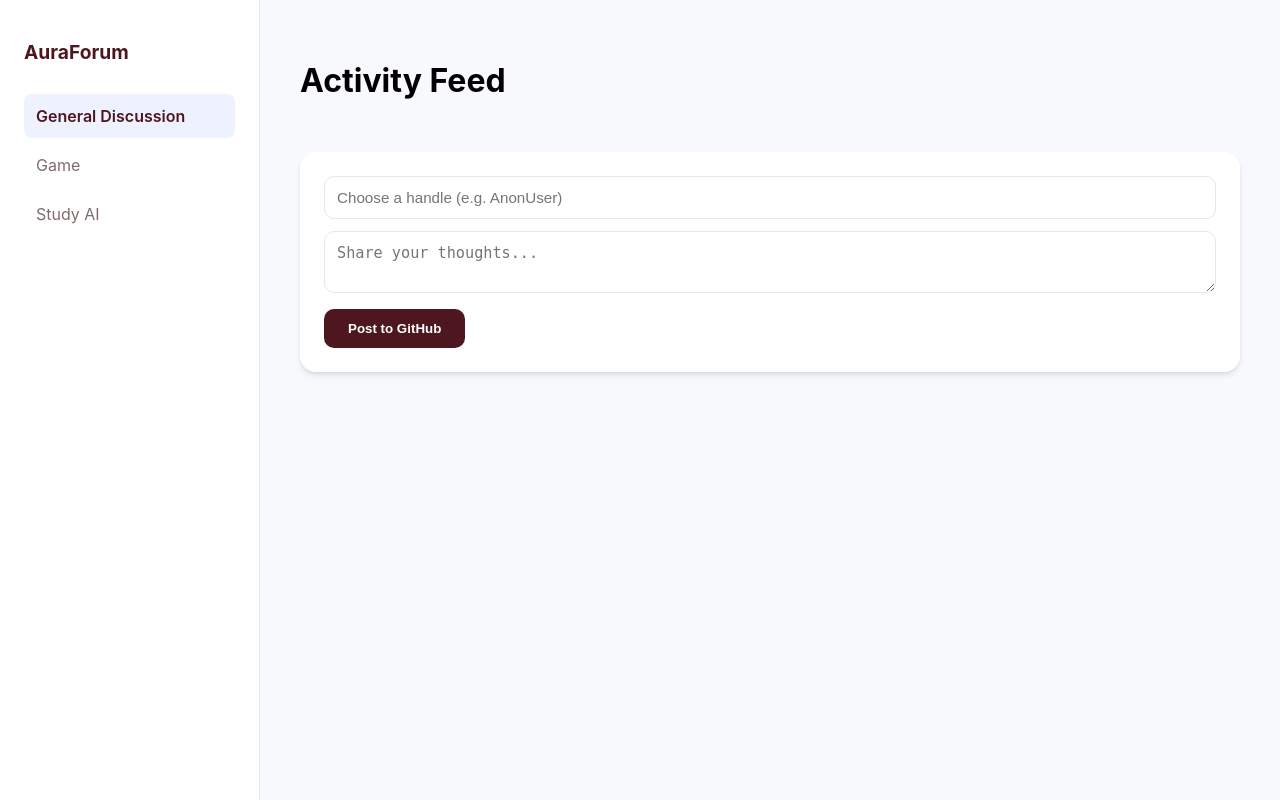
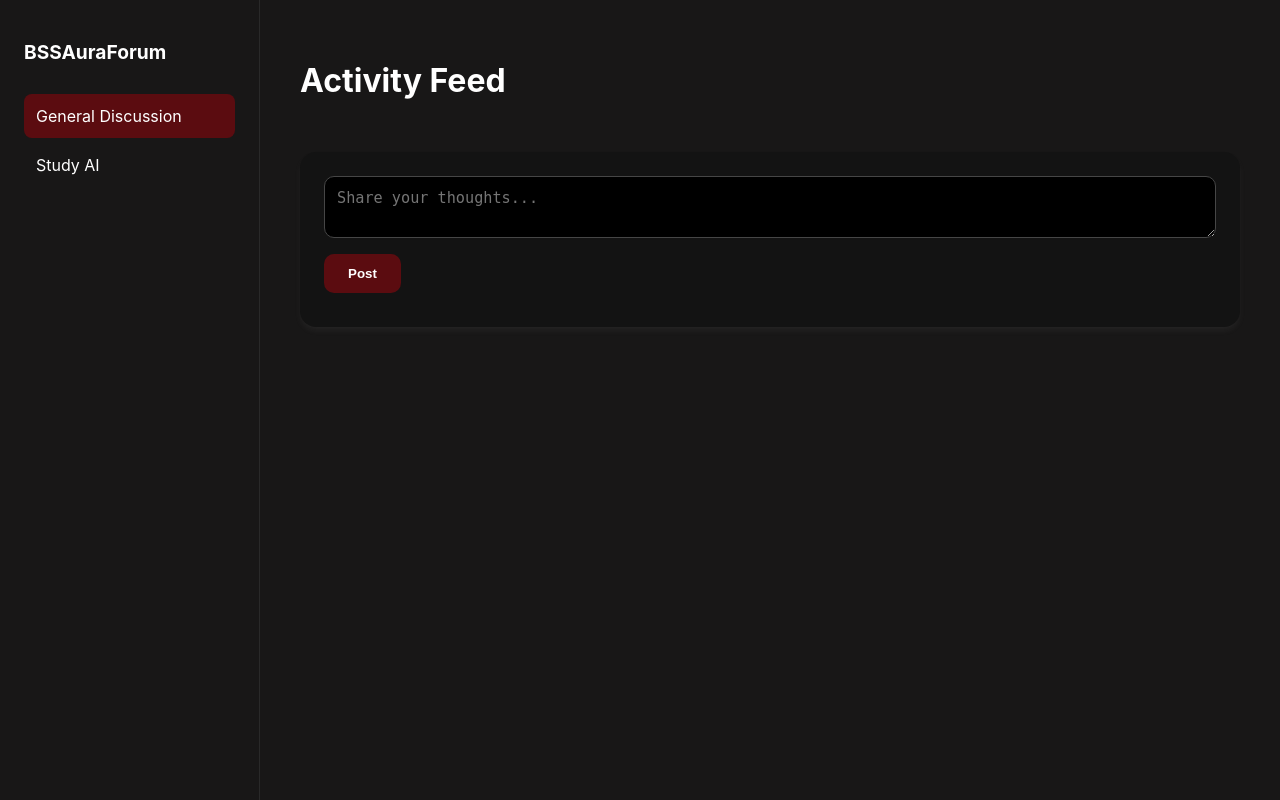
Before and after one commit to rongfeng1203/BSS-Aura-Forum, a Flask app: template templates/index.html in a window 1280 px wide. Run offline with Flask 3, Linux system fonts and the light colour scheme; the template is opened without the code that fills it, so the values that code supplies are empty.

Commit message:
website ui updated

```diff
--- a/templates/index.html
+++ b/templates/index.html
@@ -6,12 +6,12 @@
     <title>Forum Dashboard</title>
     <style>
         :root {
-            --bg-main: #F8F9FD;
-            --sidebar-bg: #FFFFFF;
-            --accent: #4e1720;
-            --text-main: #371f22;
-            --text-muted: #806b6c;
-            --card-shadow: 0 4px 6px -1px rgba(0, 0, 0, 0.1), 0 2px 4px -1px rgba(0, 0, 0, 0.06);
+            --bg-main: #181717;
+            --sidebar-bg: #181717;
+            --accent: #ffffff;
+            --text-main: #454545;
+            --text-muted: #ffffff;
+            --card-shadow: 0 4px 6px -1px rgba(170, 170, 170, 0.1), 0 2px 4px -1px rgba(0, 0, 0, 0.06);
         }
 
         * { box-sizing: border-box; }
@@ -27,7 +27,7 @@
         nav {
             width: 260px;
             background: var(--sidebar-bg);
-            border-right: 1px solid #E5E7EB;
+            border-right: 1px solid #292929;
             padding: 24px;
             display: flex;
             flex-direction: column;
@@ -42,16 +42,16 @@
             margin-bottom: 5px;
             transition: 0.2s;
         }
-        .nav-item.active { background: #EEF2FF; color: var(--accent); font-weight: 600; }
+        .nav-item.active { background: #5b0c10; color: var(--accent);}
 
         /* MAIN CONTENT */
         main { flex: 1; overflow-y: auto; padding: 40px; }
 
-        .header-row { display: flex; justify-content: space-between; align-items: center; margin-bottom: 30px; }
+        .header-row { color: white; display: flex; justify-content: space-between; align-items: center; margin-bottom: 30px; }
 
         /* THE INPUT CARD */
         .input-card {
-            background: white;
+            background: rgb(19, 19, 19);
             padding: 24px;
             border-radius: 16px;
             box-shadow: var(--card-shadow);
@@ -60,7 +60,9 @@
 
         input, textarea {
             width: 100%;
-            border: 1px solid #E5E7EB;
+            background: black;
+            border: 1px solid #464646;
+            color: white;
             border-radius: 10px;
             padding: 12px;
             margin-bottom: 12px;
@@ -70,8 +72,8 @@
         input:focus, textarea:focus { border-color: var(--accent); ring: 2px var(--accent); }
 
         .btn-primary {
-            background: var(--accent);
-            color: white;
+            background: #5b0c10;
+            color: rgb(255, 255, 255);
             border: none;
             padding: 12px 24px;
             border-radius: 10px;
@@ -83,7 +85,7 @@
 
         /* FEED CARDS */
         .post-card {
-            background: white;
+            background: rgb(44, 44, 44);
             padding: 20px;
             border-radius: 16px;
             box-shadow: var(--card-shadow);
@@ -94,32 +96,30 @@
         .post-card:hover { border-color: var(--accent); }
 
         .post-header { display: flex; align-items: center; margin-bottom: 12px; }
-        .avatar-circle {
-            width: 40px;
-            height: 40px;
-            background: #E0E7FF;
-            border-radius: 50%;
-            margin-right: 12px;
-            display: flex;
-            align-items: center;
-            justify-content: center;
-            color: var(--accent);
-            font-weight: bold;
-        }
-        .post-author { font-weight: 600; color: var(--text-main); }
+
         .post-time { font-size: 0.8rem; color: var(--text-muted); margin-left: auto; }
-        .post-body { color: #4B5563; line-height: 1.5; }
+        .post-body { color: #000000; line-height: 1.5; }
 
     </style>
 </head>
 <body>
 
     <nav>
-        <h2>AuraForum</h2>
-        <div class="nav-item active">General Discussion</div>
-        <div class="nav-item">Game</div>
-        <div class="nav-item">Study AI</div>
+        <h2>BSSAuraForum</h2>
+        <a class="nav-item active">General Discussion</a>
+        <a class="nav-item">Study AI</a>
     </nav>
+
+    <script>
+    document.querySelectorAll('.nav-item').forEach(item => {
+        item.addEventListener('click', function() {
+            // Remove 'active' class from all nav items
+            document.querySelectorAll('.nav-item').forEach(i => i.classList.remove('active'));
+            // Add 'active' class to the clicked item
+            this.classList.add('active');
+        });
+    });
+    </script>
 
     <main>
         <div class="header-row">
@@ -127,14 +127,78 @@
         </div>
 
         <div class="input-card">
-            <input type="text" id="nickname" placeholder="Choose a handle (e.g. AnonUser)">
-            <textarea id="message" placeholder="Share your thoughts..."></textarea>
-            <button class="btn-primary" id="submitBtn">Post to GitHub</button>
+            <textarea id="messageInput" placeholder="Share your thoughts..."></textarea>
+            <button class="btn-primary" id="submitBtn">Post</button>
+            <div id="statusMessage" style="color: white; font-size: 0.8rem; margin-top: 10px;"></div>
         </div>
 
         <div id="feed-container">
             </div>
     </main>
 
+    <script>
+        document.querySelectorAll('.nav-item').forEach(item => {
+            item.addEventListener('click', function() {
+                document.querySelectorAll('.nav-item').forEach(i => i.classList.remove('active'));
+                this.classList.add('active');
+            });
+        });
+
+        // Configuration
+        const PROXY_URL = 'insert proxy url here';
+
+        const submitBtn = document.getElementById('submitBtn');
+        const messageInput = document.getElementById('messageInput');
+        const statusMessage = document.getElementById('statusMessage');
+        const feedContainer = document.getElementById('feed-container');
+
+        // Post Submission
+        submitBtn.addEventListener('click', async () => {
+            const body = messageInput.value.trim();
+
+            if (!body) {
+                statusMessage.innerText = "Please enter a message.";
+                return;
+            }
+
+            submitBtn.disabled = true;
+            statusMessage.innerText = "Syncing with GitHub...";
+
+            try {
+                const response = await fetch(PROXY_URL, {
+                    method: 'POST',
+                    headers: { 'Content-Type': 'application/json' },
+                    body: JSON.stringify({ body: body })
+                });
+
+                if (response.ok) {
+                    statusMessage.innerText = "Success! Post queued.";
+                    messageInput.value = '';
+                } else {
+                    statusMessage.innerText = "Error: Post failed.";
+                }
+            } catch (err) {
+                statusMessage.innerText = "Connection error.";
+            } finally {
+                submitBtn.disabled = false;
+            }
+        });
+
+        // 4. Feed Rendering Logic
+        // This helper creates the HTML for each card to match the .post-card CSS
+        function createPostCard(text, time) {
+            const card = document.createElement('div');
+            card.className = 'post-card';
+            card.innerHTML = `
+                <div class="post-header">
+                    <strong style="color: white;">Anonymous User</strong>
+                    <span class="post-time">${time}</span>
+                </div>
+                <div class="post-body" style="color: #ccc;">${text}</div>
+            `;
+            return card;
+        }
+    </script>
+
 </body>
 </html>
```
